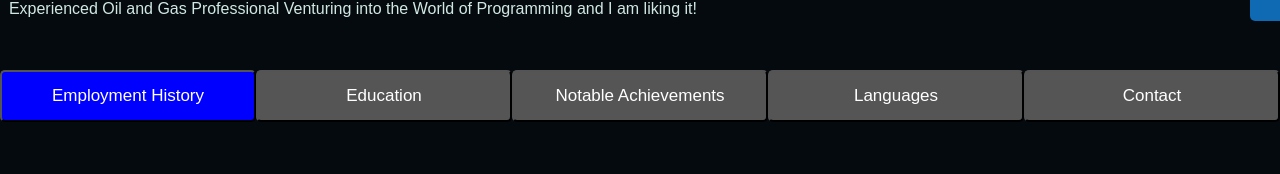
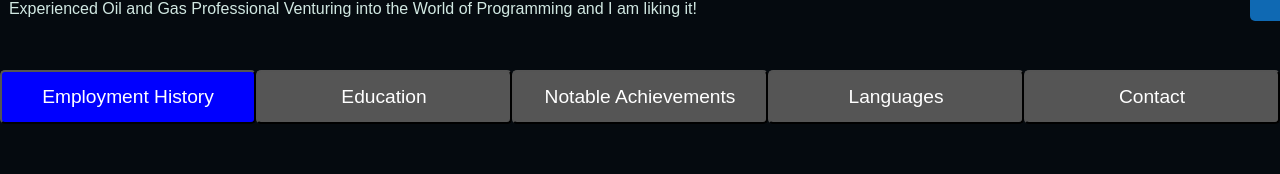
Before and after one commit to amirriazahmed/amirriazahmed.github.io, a plain HTML site: page index.html in a window 1280 px wide. Shown: the part 332-506 px from the top of the page. Drawn offline with Linux system fonts and the light colour scheme.

Commit message:
Add files via upload

```diff
--- a/styles.css
+++ b/styles.css
@@ -110,9 +110,10 @@ body, html {
   outline: none;
   cursor: pointer;
   padding: 14px 16px;
-  font-size: 17px;
+  font-size: 1.5vw;
   width: 20%;
   height: 10%;
+  max-height: 10%;
 
 }
 
```
